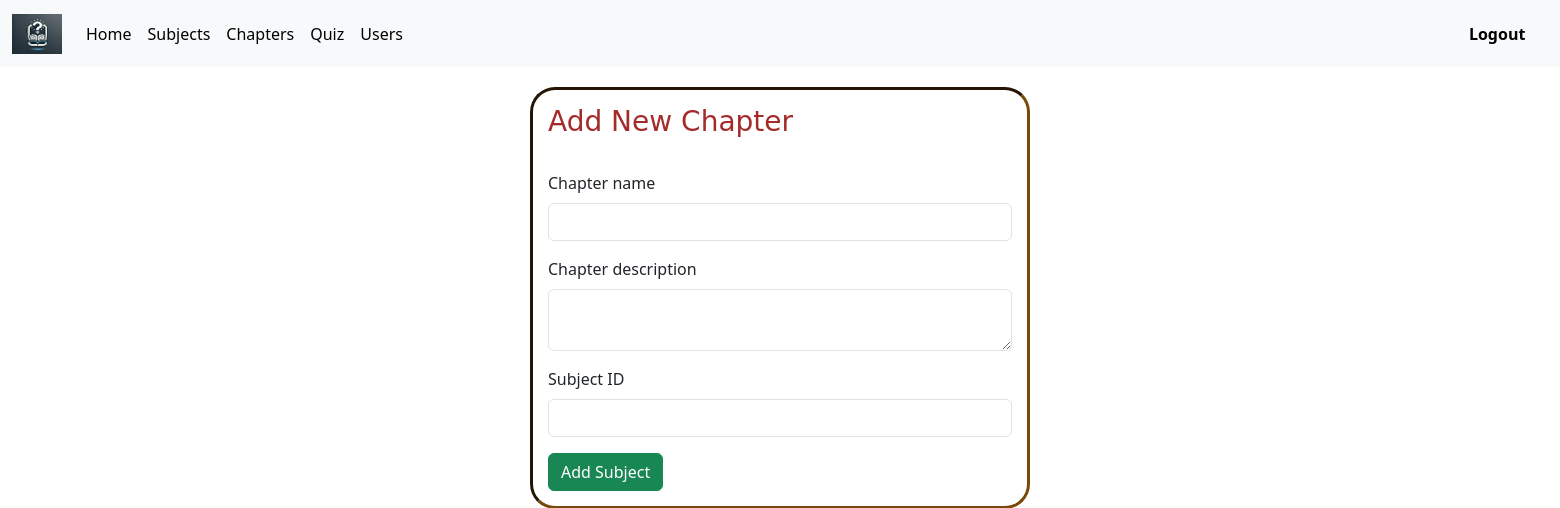
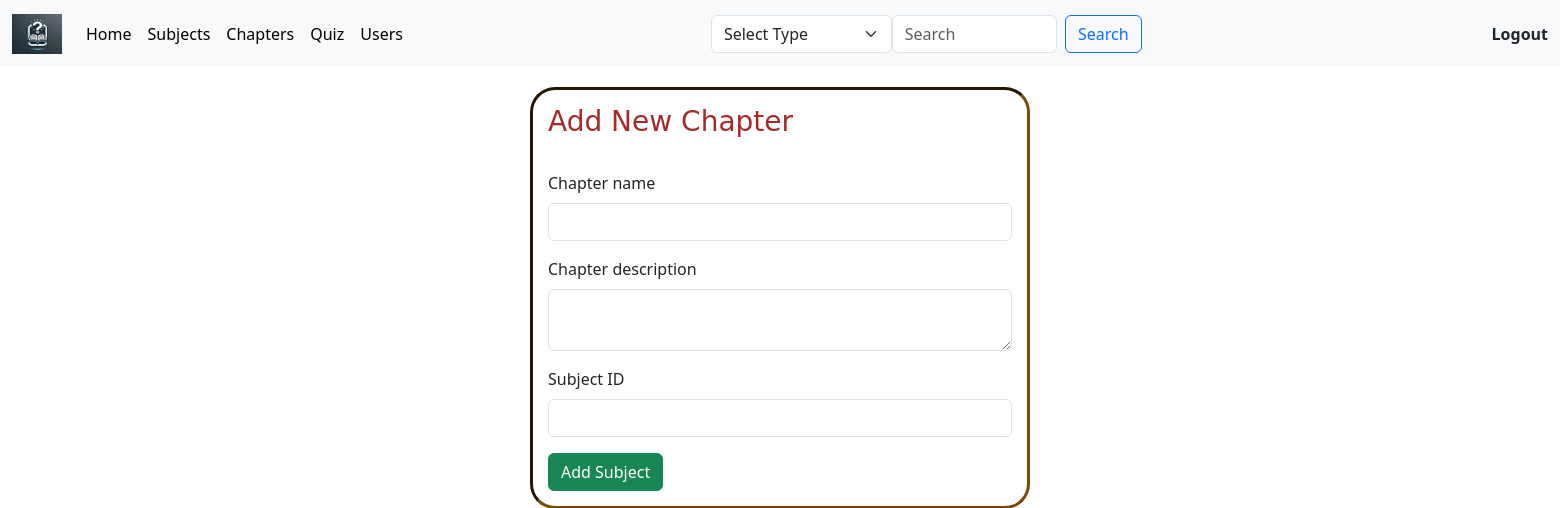
Before and after one commit to Niraj-02/Quiz_master, a Flask app: page /add_chapter in a window 1560 px wide. Shown: the top 508 px of the page. Run offline with Flask 3, Linux system fonts and the light colour scheme; the visitor is signed in with stand-in values (Sample User, id 1).

Commit message:
Milestone 6: Search Functionality for Admin
Added search functionality for admin.
Admin can search for Subject, Username and quiz

```diff
--- a/controllers/controller.py
+++ b/controllers/controller.py
@@ -127,8 +127,8 @@ def admin_dash():
             chapters = Chapter.query.filter_by(subjectID = subject.subjectID).all()
             for chapter in chapters:
 
-                quizzes = Quiz.query.filter_by(chapterID = chapter.chapterID).all()
-                for quiz in quizzes:
+                past_quizzes = Quiz.query.filter_by(chapterID = chapter.chapterID).all()
+                for quiz in past_quizzes:
                     x = Scores.query.filter_by(quizID = quiz.quizID).count()
                     attempts_count += x
 
@@ -297,7 +297,7 @@ def quiz():
         subjects = Subject.query.all()
         chapters = Chapter.query.all()
 
-        return rt("Admin/Quiz/quiz.html", quizzes = quizzes , subjects = subjects , chapters = chapters)
+        return rt("Admin/Quiz/quiz.html", quizzes = quizzes , chapters = chapters)
 
 
 #create quiz route
@@ -472,6 +472,40 @@ def del_user(userID):
         return redirect(url_for('users'))
     else:
         return redirect(url_for('login'))
+
+
+
+#route for search bar in Admin dash
+@app.route('/search' , methods = ['GET' , 'POST'])
+def search():
+    if ('username' not in session) or (session['username'] != 'Admin'):
+        return redirect(url_for('login'))
+
+    category = request.form.get('category')
+    search_query = request.form.get('search').strip()
+
+    if request.method == 'POST':
+        if category == 'subject':
+            subjects = Subject.query.filter(Subject.subjectName.ilike(f"%{search_query}%")).all()
+
+            return rt("Admin/Subject/subjects.html" , subjects = subjects)
+
+
+        elif category == 'quiz':
+            quizzes = Quiz.query.filter(Quiz.quizName.ilike(f"%{search_query}%")).all()
+
+            return rt("Admin/Quiz/view_quiz.html" , quizzes = quizzes)
+
+
+        elif category == 'username':
+            users = User.query.filter(User.username.ilike(f"%{search_query}%")).all()
+
+            return rt("Admin/User/users.html" , users = users)
+
+        else:
+            return "Query not found!", 404
+
+
 
 
 
--- a/templates/Admin/admin_layout.html
+++ b/templates/Admin/admin_layout.html
@@ -49,12 +49,27 @@
                     <li class="nav-item">
                         <a class="nav-link active" href="{{ url_for('users')}}">Users</a>
                     </li>
+                </ul>
 
-                    <li class="nav-item" style="margin-left: 1050px;">
-                        <a class="nav-link active" href="{{ url_for('logout')}}"><strong>Logout</strong></a>
-                    </li>
 
-                </ul>
+                <form method="POST" action ='/search' class="d-flex" style="margin-left: 300px;">
+                    <select name="category" class="form-select">
+                        <option value="" selected>Select Type</option>
+                        <option value="subject">Search for subject</option>
+                        <option value="username">Search for UserName</option>
+                        <option value="quiz">Search for a Quiz</option>
+                    </select>
+                    <input type="text" name="search" class="form-control me-2" placeholder="Search" required>
+                    <button class="btn btn-outline-primary" type="submit">Search</button>
+                </form>
+
+
+                <a class="nav-link active" href="{{ url_for('logout')}}" style="margin-left: 350px;"><strong>Logout</strong></a>
+
+
+
+
+
                 </div>
             </div>
             </nav>
--- /dev/null
+++ b/templates/Admin/search_results.html
@@ -0,0 +1 @@
+hi
```
Also changed, not shown: templates/Admin/admin_dash.html (+0 -13 lines).
